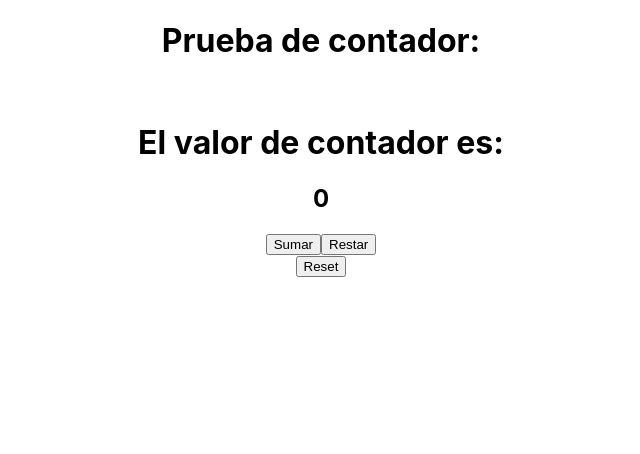
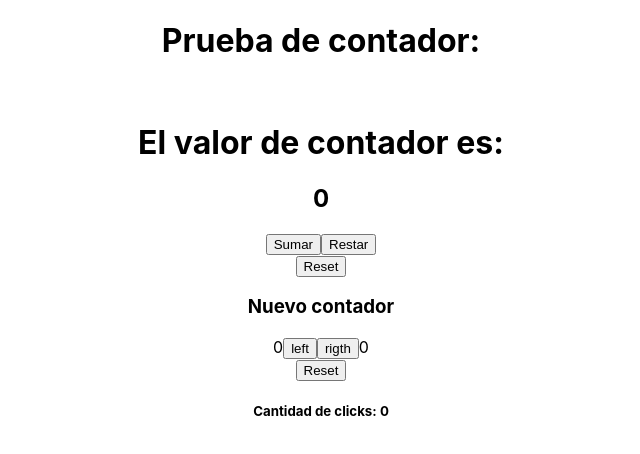
Before and after one commit to lgmamaniap/reactpractice, a React (Create React App) app: page / in a window 1280 px wide. Shown: the top 454 px of the page, without its empty margins (319-959 px from the left). Built offline with nearby package versions, Linux system fonts and the light colour scheme.

Commit message:
feat: manejo de estados y forma correcta de resetear estados

```diff
--- /dev/null
+++ b/src/Clicks.js
@@ -0,0 +1,9 @@
+import React from 'react'
+
+const Clicks = ({clicks}) => {
+  return (
+    <p>{clicks.join(", ")}</p>
+  )
+}
+
+export default Clicks
--- a/src/Contador.js
+++ b/src/Contador.js
@@ -1,7 +1,23 @@
 import { useState } from "react"
+import Clicks from "./Clicks"
+
+const INITIAL_COUNTER_STATE = {
+  left: 0,
+  rigth: 0,
+  mensaje: 'Mensaje del estado',
+}
 
 const Contador = () => {
   const [valor, setValor] = useState(0)
+
+  // Forma indicada de utilizar estados,
+  // no es recomendable utilizarlos como en el segundo ejemplo...
+  // const [left, setLeft] = useState(0)
+  // const [rigth, setRigth] = useState(0)
+
+  const [counters, setCounters] = useState(INITIAL_COUNTER_STATE)
+
+  const [clicks, setClicks] = useState([])
 
   const handleCount = (operacion) => {
     if (operacion === 'suma') setValor(valor + 1)
@@ -10,6 +26,29 @@ const Contador = () => {
 
   const handleReset = () => {
     setValor(0)
+  }
+
+  const handleConterLeft = () => {
+    setCounters({
+      ...counters,
+      left: counters.left + 1
+    })
+    // herramienta para detener la ejecucion del codigo en este punto
+    // debugger
+    setClicks([...clicks, 'L'])
+  }
+
+  const handleConterRight = () => {
+    setCounters({
+      ...counters,
+      rigth: counters.rigth + 1,
+    })
+    setClicks([...clicks, 'R'])
+  }
+
+  const handleResetCounter = () => {
+    setCounters(INITIAL_COUNTER_STATE)
+    setClicks([])
   }
 
    return (
@@ -21,6 +60,17 @@ const Contador = () => {
         <br />
         <button onClick={handleReset}>Reset</button>
       </div>
+      <h3>Nuevo contador</h3>
+      <div>
+        {counters.left}
+        <button onClick={handleConterLeft}>left</button>
+        <button onClick={handleConterRight}>rigth</button>
+        {counters.rigth}
+        <br />
+        <button onClick={handleResetCounter}>Reset</button>
+        <h5>Cantidad de clicks: {clicks.length}</h5>
+        <Clicks clicks={clicks}/>
+      </div>
     </>
   )
 }
```
